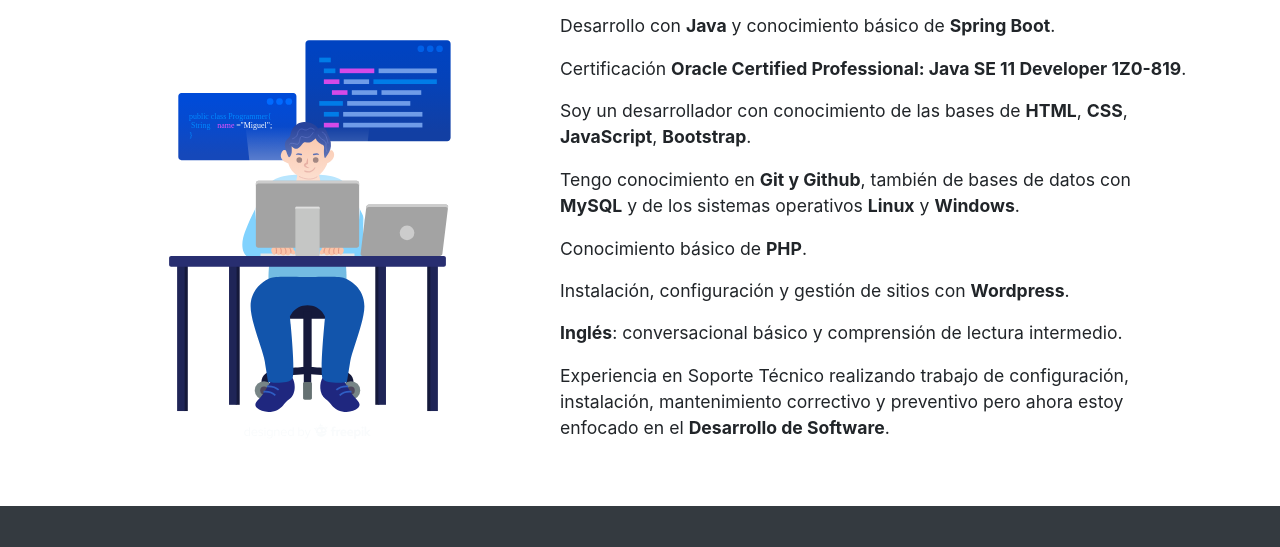
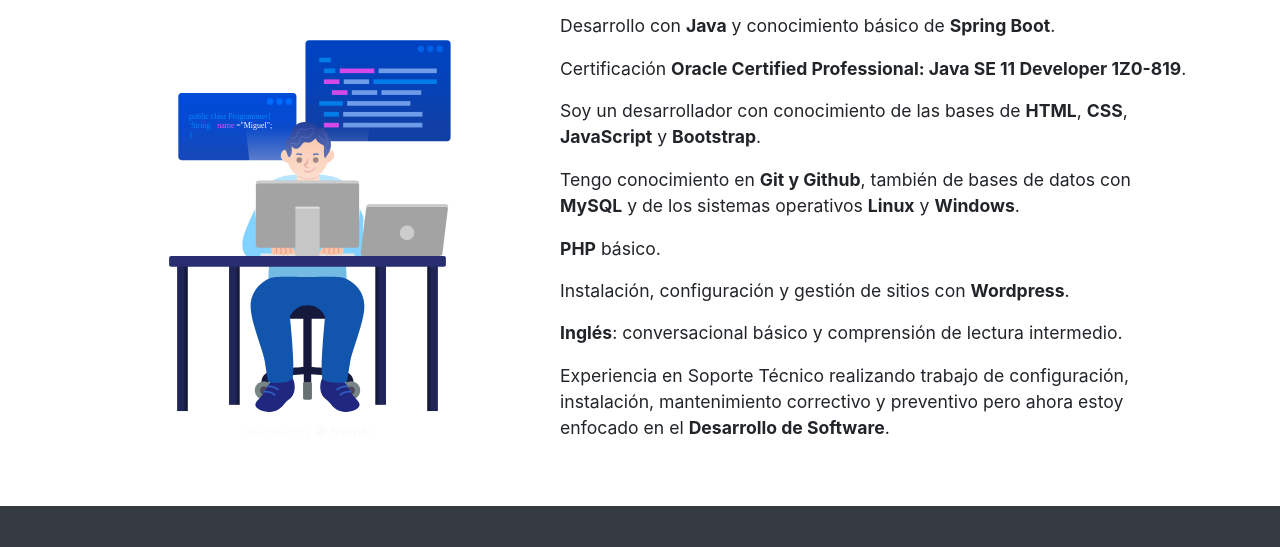
Before and after one commit to nekixito/nekixito.github.io, a plain HTML site: page index.html in a window 1280 px wide. Shown: the part 947-1494 px from the top of the page. Drawn offline with nearby package versions, Linux system fonts and the light colour scheme.

Commit message:
Redacción de sección Sobre Mí

```diff
--- a/index.html
+++ b/index.html
@@ -111,11 +111,11 @@
 
                     <p>Certificación <span class="palabra-destacada">Oracle Certified Professional: Java SE 11 Developer 1Z0-819</span>.</p>
 
-                    <p>Soy un desarrollador con conocimiento de las bases de <span class="palabra-destacada">HTML</span>, <span class="palabra-destacada">CSS</span>, <span class="palabra-destacada">JavaScript</span>, <span class="palabra-destacada">Bootstrap</span>.</p>
+                    <p>Soy un desarrollador con conocimiento de las bases de <span class="palabra-destacada">HTML</span>, <span class="palabra-destacada">CSS</span>, <span class="palabra-destacada">JavaScript</span> y <span class="palabra-destacada">Bootstrap</span>.</p>
 
                     <p>Tengo conocimiento en <span class="palabra-destacada">Git y Github</span>, también de bases de datos con <span class="palabra-destacada">MySQL</span> y de los sistemas operativos <span class="palabra-destacada">Linux</span> y <span class="palabra-destacada">Windows</span>.</p>
 
-                    <p> Conocimiento básico de <span class="palabra-destacada">PHP</span>. </p>
+                    <p><span class="palabra-destacada">PHP</span> b&aacute;sico. </p>
 
                     <p>Instalación, configuración y gestión de sitios con <span class="palabra-destacada">Wordpress</span>.</p>
 
```
